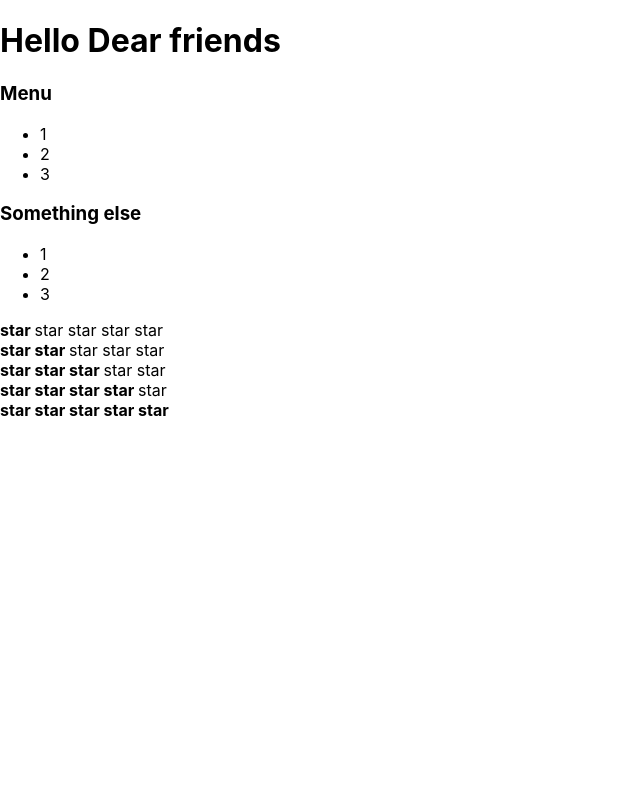
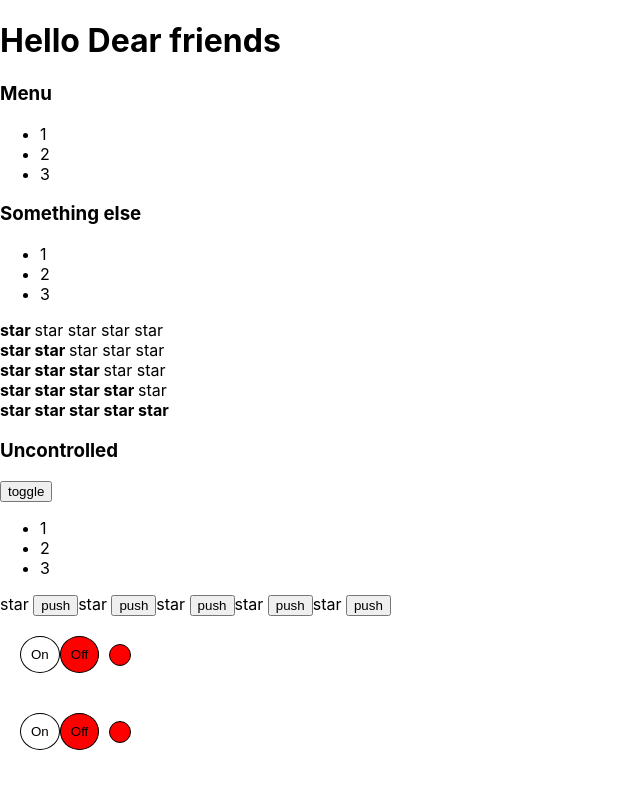
Before and after one commit to maximLomako/AccordionReact, a React (Create React App) app: page / in a window 1280 px wide. Shown: the top 788 px of the page, without its empty margins (0-640 px from the left). Built offline with nearby package versions, Linux system fonts and the light colour scheme.

Commit message:
feat: add uncontrolled components

```diff
--- a/src/App.tsx
+++ b/src/App.tsx
@@ -2,6 +2,9 @@ import React from 'react';
 import './App.css';
 import Accordion from "./Components/Accordion/Accordion";
 import {Rating} from "./Components/Rating/Rating";
+import OnOff from './Components/OnOff/OnOff';
+import UnControlledAccordion from "./Components/UnControlledAccordion/UnControlledAccordion";
+import {UnControlledRating} from "./Components/UnControlledRating/UnControlledRating";
 
 
 function App() {
@@ -18,6 +21,11 @@ function App() {
       <Rating value={3}/>
       <Rating value={4}/>
       <Rating value={5}/>
+      <UnControlledAccordion titleValue='Uncontrolled'/>
+      <UnControlledRating/>
+      <OnOff/>
+      <OnOff/>
+
     </div>
   );
 }
--- /dev/null
+++ b/src/Components/OnOff/OnOff.module.css
@@ -0,0 +1,27 @@
+.wrapper {
+    display: flex;
+    padding: 20px;
+    align-items: center;
+}
+
+.btn {
+    border: 1px solid black;
+    padding: 10px;
+    border-radius: 5px;
+}
+
+.bubble {
+    border: 1px solid black;
+    padding: 10px;
+    border-radius: 50%;
+    margin-left: 10px;
+
+}
+
+.green {
+    background: greenyellow;
+}
+
+.red {
+    background: tomato;
+}
--- /dev/null
+++ b/src/Components/OnOff/OnOff.tsx
@@ -0,0 +1,46 @@
+import React, {useState} from "react";
+import s from "./OnOff.module.css"
+
+
+
+
+const OnOff = () => {
+
+  let [on, setOn] = useState(false);
+  // const on = false;
+
+  const onStyle = {
+    border: '1px solid black',
+    padding: '10px',
+    borderRadius: '50%',
+    background: on ? 'green' : 'white',
+    cursor: 'pointer'
+  };
+
+  const offStyle = {
+    border: '1px solid black',
+    padding: '10px',
+    borderRadius: '50%',
+    background: on ? 'white' : 'red',
+    cursor: 'pointer'
+  };
+
+  const indicatorStyle = {
+    border: '1px solid black',
+    padding: '10px',
+    borderRadius: '50%',
+    marginLeft: '10px',
+    background: on ? 'green' : 'red'
+  };
+
+
+  return (
+    <div className={s.wrapper}>
+      <button onClick={() => {setOn(true)}} style={onStyle}>On</button>
+      <button onClick={() => {setOn(false)}} style={offStyle}>Off</button>
+      <div style={indicatorStyle}></div>
+    </div>
+  )
+}
+
+export default OnOff;
--- /dev/null
+++ b/src/Components/UnControlledAccordion/UnControlledAccordion.tsx
@@ -0,0 +1,41 @@
+import React, {useState} from "react";
+
+type UnControlledAccordionPropsType = {
+  titleValue: string
+}
+
+
+function UnControlledAccordion(props: UnControlledAccordionPropsType) {
+
+  let [collapsed, setCollapsed] = useState(false)
+
+  return (
+    <div>
+      <UnControlledAccordionTitle title={props.titleValue}/>
+      <button onClick={() => {setCollapsed(!collapsed)}}>toggle</button>
+      {!collapsed && <UnControlledAccordionBody/>}
+    </div>
+  )
+}
+
+type UnControlledAccordionTitlePropsType = {
+  title: string
+}
+
+function UnControlledAccordionTitle(props: UnControlledAccordionTitlePropsType) {
+  return (
+    <h3>{props.title}</h3>
+  )
+}
+
+function UnControlledAccordionBody() {
+  return (
+    <ul>
+      <li>1</li>
+      <li>2</li>
+      <li>3</li>
+    </ul>
+  )
+}
+
+export default UnControlledAccordion;
--- /dev/null
+++ b/src/Components/UnControlledRating/UnControlledRating.tsx
@@ -0,0 +1,36 @@
+import React, {useState} from "react";
+
+
+export function UnControlledRating() {
+
+  let [value, setValue] = useState(0);
+
+  return (
+    <div>
+      <Star selected={value > 0}/> <button onClick={() =>
+    {setValue(1)}}>push</button>
+      <Star selected={value > 1}/> <button onClick={() =>
+    {setValue(2)}}>push</button>
+      <Star selected={value > 2}/> <button onClick={() =>
+    {setValue(3)}}>push</button>
+      <Star selected={value > 3}/> <button onClick={() =>
+    {setValue(4)}}>push</button>
+      <Star selected={value > 4}/> <button onClick={() =>
+    {setValue(5)}}>push</button>
+    </div>
+  )
+
+
+}
+
+type StarPropsType = {
+  selected: boolean
+}
+
+function Star(props: StarPropsType) {
+  if (props.selected === true) {
+    return <span><b>star </b></span>
+  } else {
+    return <span>star </span>
+  }
+}
```
